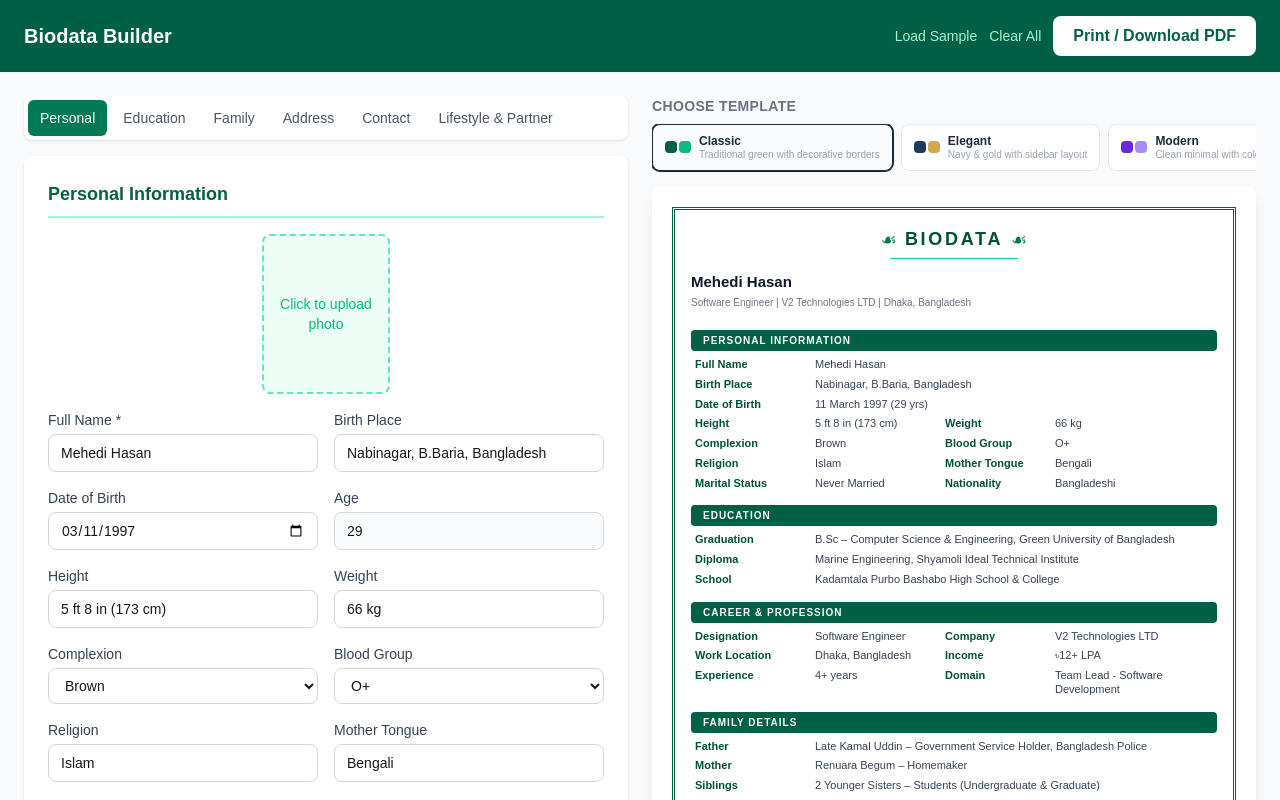
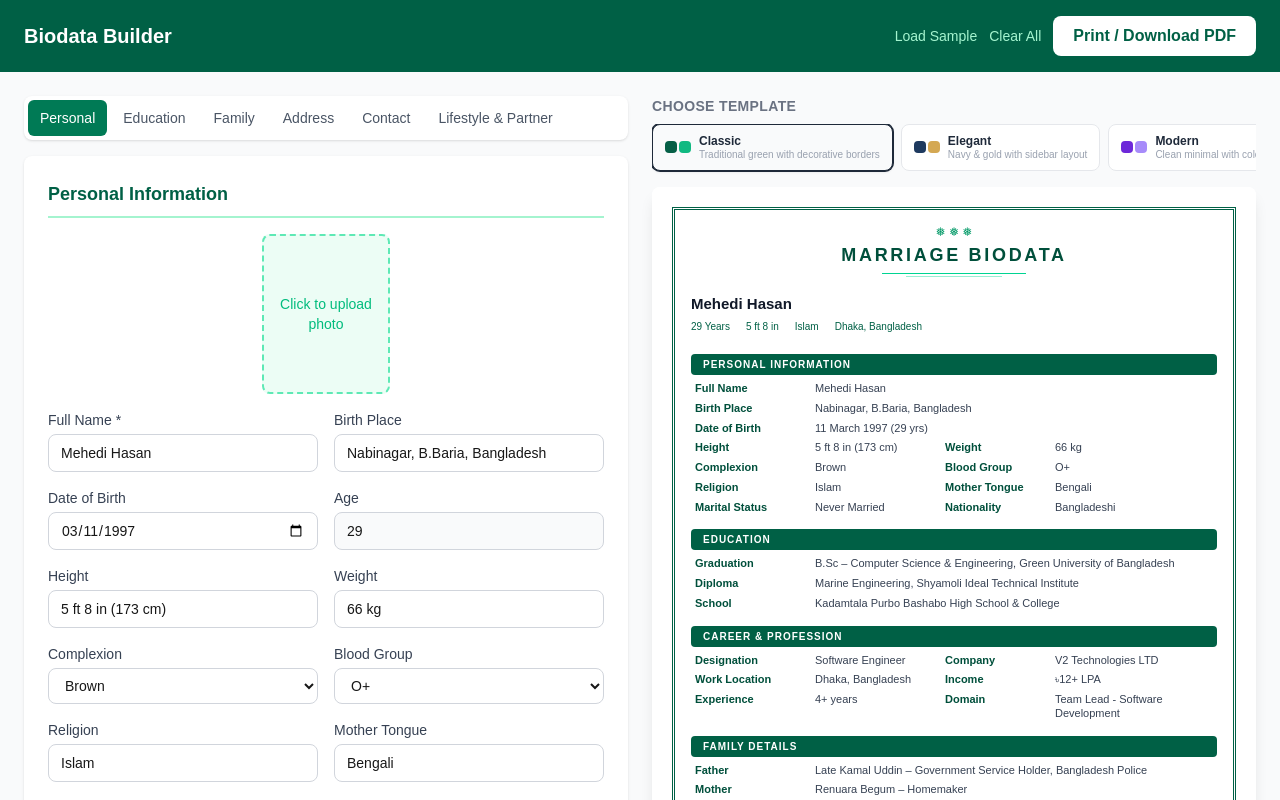
Before and after one commit to mehedihasansumit/bio-data, a Next.js app: page /builder in a window 1280 px wide. Shown: the top 800 px of the page. Built offline with nearby package versions, Linux system fonts and the light colour scheme.

Commit message:
fix: template

```diff
--- a/src/components/preview/ClassicTemplate.tsx
+++ b/src/components/preview/ClassicTemplate.tsx
@@ -57,21 +57,22 @@ export default function ClassicTemplate({ data }: Props) {
       <div className="border-[3px] border-double border-emerald-800 p-4 min-h-[277mm] print:min-h-[calc(100vh-20mm)] flex flex-col">
         {/* Ornamental header */}
         <div className="text-center mb-3">
-          <div className="flex items-center justify-center gap-2 mb-1">
-            <span className="text-emerald-700 text-lg">&#9753;</span>
-            <h1 className="text-[18px] font-bold text-emerald-900 tracking-[.15em] uppercase">Biodata</h1>
-            <span className="text-emerald-700 text-lg">&#9753;</span>
-          </div>
-          <div className="w-32 mx-auto border-t border-emerald-400" />
+          <div className="text-emerald-600 text-[12px] leading-none mb-1">&#10053; &#10053; &#10053;</div>
+          <h1 className="text-[18px] font-bold text-emerald-900 tracking-[.15em] uppercase">Marriage Biodata</h1>
+          <div className="w-36 mx-auto mt-1 border-t border-emerald-400" />
+          <div className="w-24 mx-auto mt-[2px] border-t border-emerald-400/40" />
         </div>
 
         {/* Name + Photo row */}
         <div className="flex justify-between items-start mb-2">
-          <div>
+          <div className="flex-1 pt-1">
             {personal.fullName && <h2 className="text-[15px] font-bold text-gray-900">{personal.fullName}</h2>}
-            <p className="text-[10px] text-gray-500 mt-0.5">
-              {[education.designation, education.company, personal.hometown].filter(Boolean).join(" | ")}
-            </p>
+            <div className="flex flex-wrap gap-x-4 gap-y-0 mt-1 text-[10px] text-emerald-800">
+              {personal.age && <span>{personal.age} Years</span>}
+              {personal.height && <span>{personal.height.split(" (")[0]}</span>}
+              {personal.religion && <span>{personal.religion}</span>}
+              {personal.hometown && <span>{personal.hometown}</span>}
+            </div>
           </div>
           {personal.photo && (
             <div className="w-[80px] h-[100px] rounded-md overflow-hidden shrink-0 ml-3 shadow-md ring-1 ring-emerald-800/20">
@@ -139,6 +140,11 @@ export default function ClassicTemplate({ data }: Props) {
             <Row label="Address" value={address.presentAddress} />
           </Section>
         )}
+
+        {/* Footer ornament */}
+        <div className="text-center mt-auto pt-4">
+          <div className="text-emerald-600/40 text-[10px]">&#10053; &#10053; &#10053;</div>
+        </div>
       </div>
     </div>
   );
--- a/src/components/preview/ElegantTemplate.tsx
+++ b/src/components/preview/ElegantTemplate.tsx
@@ -63,20 +63,30 @@ export default function ElegantTemplate({ data }: Props) {
         <div className="absolute bottom-0 left-0 w-5 h-5 border-b-[3px] border-l-[3px] border-[#d4a853]" />
         <div className="absolute bottom-0 right-0 w-5 h-5 border-b-[3px] border-r-[3px] border-[#d4a853]" />
 
-        {/* Header band */}
-        <div className="bg-[#1e3a5f] text-white px-5 py-3 flex items-center justify-between">
-          <div className="flex-1">
-            <p className="text-[9px] uppercase tracking-[.2em] text-[#d4a853] mb-0.5">Marriage Biodata</p>
-            {personal.fullName && <h1 className="text-[17px] font-bold tracking-wide">{personal.fullName}</h1>}
-            <p className="text-[10px] text-blue-200 mt-0.5">
-              {[education.designation, education.company, personal.hometown].filter(Boolean).join(" • ")}
-            </p>
-          </div>
+        {/* Header */}
+        <div className="text-center pt-5 pb-3 px-5">
+          <div className="text-[#d4a853] text-[12px] leading-none mb-1">&#10047; &#10047; &#10047;</div>
+          <h1 className="text-[18px] font-bold text-[#1e3a5f] tracking-[.18em] uppercase">Marriage Biodata</h1>
+          <div className="w-36 mx-auto mt-1 border-t border-[#d4a853]" />
+          <div className="w-24 mx-auto mt-[2px] border-t border-[#d4a853]/40" />
+        </div>
+
+        {/* Name + Photo row */}
+        <div className="flex items-start gap-4 px-5 mb-2">
           {personal.photo && (
-            <div className="w-[75px] h-[95px] rounded-md overflow-hidden shrink-0 ml-4 ring-2 ring-[#d4a853]/50 shadow-lg">
+            <div className="w-[80px] h-[100px] rounded-md overflow-hidden shrink-0 ring-2 ring-[#d4a853]/50 shadow-lg">
               <img src={personal.photo} alt="" className="w-full h-full object-cover" />
             </div>
           )}
+          <div className="flex-1 pt-1">
+            {personal.fullName && <h2 className="text-[15px] font-bold text-[#1e3a5f]">{personal.fullName}</h2>}
+            <div className="flex flex-wrap gap-x-4 gap-y-0 mt-1 text-[10px] text-[#1e3a5f]">
+              {personal.age && <span>{personal.age} Years</span>}
+              {personal.height && <span>{personal.height.split(" (")[0]}</span>}
+              {personal.religion && <span>{personal.religion}</span>}
+              {personal.maritalStatus && <span>{personal.maritalStatus}</span>}
+            </div>
+          </div>
         </div>
 
         {/* Content */}
@@ -140,6 +150,11 @@ export default function ElegantTemplate({ data }: Props) {
               <Row label="Address" value={address.presentAddress} />
             </Section>
           )}
+
+          {/* Footer ornament */}
+          <div className="text-center mt-auto pt-4">
+            <div className="text-[#d4a853]/50 text-[10px]">&#10047; &#10047; &#10047;</div>
+          </div>
         </div>
       </div>
     </div>
--- a/src/components/preview/ModernTemplate.tsx
+++ b/src/components/preview/ModernTemplate.tsx
@@ -54,24 +54,29 @@ export default function ModernTemplate({ data }: Props) {
 
   return (
     <div className="bg-white p-5 max-w-[210mm] mx-auto print:p-3">
-      <div className="border border-gray-200 rounded-xl overflow-hidden min-h-[277mm] print:min-h-[calc(100vh-20mm)] flex flex-col">
-        {/* Hero header */}
-        <div className="bg-gradient-to-r from-violet-600 to-purple-500 text-white px-5 py-4 flex items-center gap-4">
+      <div className="border-2 border-violet-200 rounded-lg overflow-hidden min-h-[277mm] print:min-h-[calc(100vh-20mm)] flex flex-col">
+        {/* Header */}
+        <div className="text-center pt-5 pb-3 px-5">
+          <div className="text-violet-400 text-[12px] leading-none mb-1">&#10043; &#10043; &#10043;</div>
+          <h1 className="text-[18px] font-bold text-violet-700 tracking-[.15em] uppercase">Marriage Biodata</h1>
+          <div className="w-36 mx-auto mt-1 border-t border-violet-300" />
+          <div className="w-24 mx-auto mt-[2px] border-t border-violet-200" />
+        </div>
+
+        {/* Name + Photo row */}
+        <div className="flex items-start gap-4 px-5 mb-2">
           {personal.photo && (
-            <div className="w-[70px] h-[70px] rounded-full overflow-hidden shrink-0 ring-[3px] ring-white/30 shadow-lg">
+            <div className="w-[75px] h-[90px] rounded-lg overflow-hidden shrink-0 ring-2 ring-violet-200 shadow-md">
               <img src={personal.photo} alt="" className="w-full h-full object-cover" />
             </div>
           )}
-          <div className="flex-1 min-w-0">
-            {personal.fullName && <h1 className="text-[17px] font-bold truncate">{personal.fullName}</h1>}
-            <p className="text-[10px] text-violet-200 mt-0.5">
-              {[education.designation, education.company].filter(Boolean).join(" at ")}
-            </p>
+          <div className="flex-1 pt-1">
+            {personal.fullName && <h2 className="text-[15px] font-bold text-gray-900">{personal.fullName}</h2>}
             <div className="flex flex-wrap gap-2 mt-1.5">
-              {personal.age && <span className="bg-white/15 text-[9px] px-2 py-[1px] rounded-full">{personal.age} yrs</span>}
-              {personal.height && <span className="bg-white/15 text-[9px] px-2 py-[1px] rounded-full">{personal.height.split(" (")[0]}</span>}
-              {personal.religion && <span className="bg-white/15 text-[9px] px-2 py-[1px] rounded-full">{personal.religion}</span>}
-              {personal.hometown && <span className="bg-white/15 text-[9px] px-2 py-[1px] rounded-full">{personal.hometown}</span>}
+              {personal.age && <span className="bg-violet-50 text-violet-700 text-[9px] px-2 py-[1px] rounded-full">{personal.age} Years</span>}
+              {personal.height && <span className="bg-violet-50 text-violet-700 text-[9px] px-2 py-[1px] rounded-full">{personal.height.split(" (")[0]}</span>}
+              {personal.religion && <span className="bg-violet-50 text-violet-700 text-[9px] px-2 py-[1px] rounded-full">{personal.religion}</span>}
+              {personal.hometown && <span className="bg-violet-50 text-violet-700 text-[9px] px-2 py-[1px] rounded-full">{personal.hometown}</span>}
             </div>
           </div>
         </div>
@@ -137,6 +142,11 @@ export default function ModernTemplate({ data }: Props) {
               <Row label="Address" value={address.presentAddress} />
             </Section>
           )}
+
+          {/* Footer ornament */}
+          <div className="text-center mt-auto pt-4">
+            <div className="text-violet-300 text-[10px]">&#10043; &#10043; &#10043;</div>
+          </div>
         </div>
       </div>
     </div>
```
